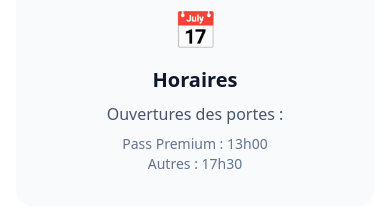
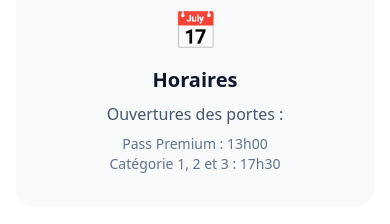
Before and after one commit to WebEnginex/GpSuperEnduro, a Next.js app: page / in a window 390 px wide. Shown: the part 1420-1644 px from the top of the page. Built offline with nearby package versions, Linux system fonts and the light colour scheme; no server answers.

Commit message:
Homepage: logo SuperEnduro plus grand et responsive au-dessus du compteur sur mobile/tablette, correction animation Ticketmaster, fix Tailwind conflit

```diff
--- a/src/app/page.tsx
+++ b/src/app/page.tsx
@@ -199,7 +199,7 @@ export default function Home() {
               <p className="text-slate-600 dark:text-slate-300">Ouvertures des portes :</p>
               <p className="text-sm text-slate-500 dark:text-slate-400 mt-2">
                 Pass Premium : 13h00<br />
-                Autres : 17h30
+                Catégorie 1, 2 et 3 : 17h30
               </p>
               </div>
 
```
Also changed, not shown: 1 other file (tests, documents, lock files or other folders).
